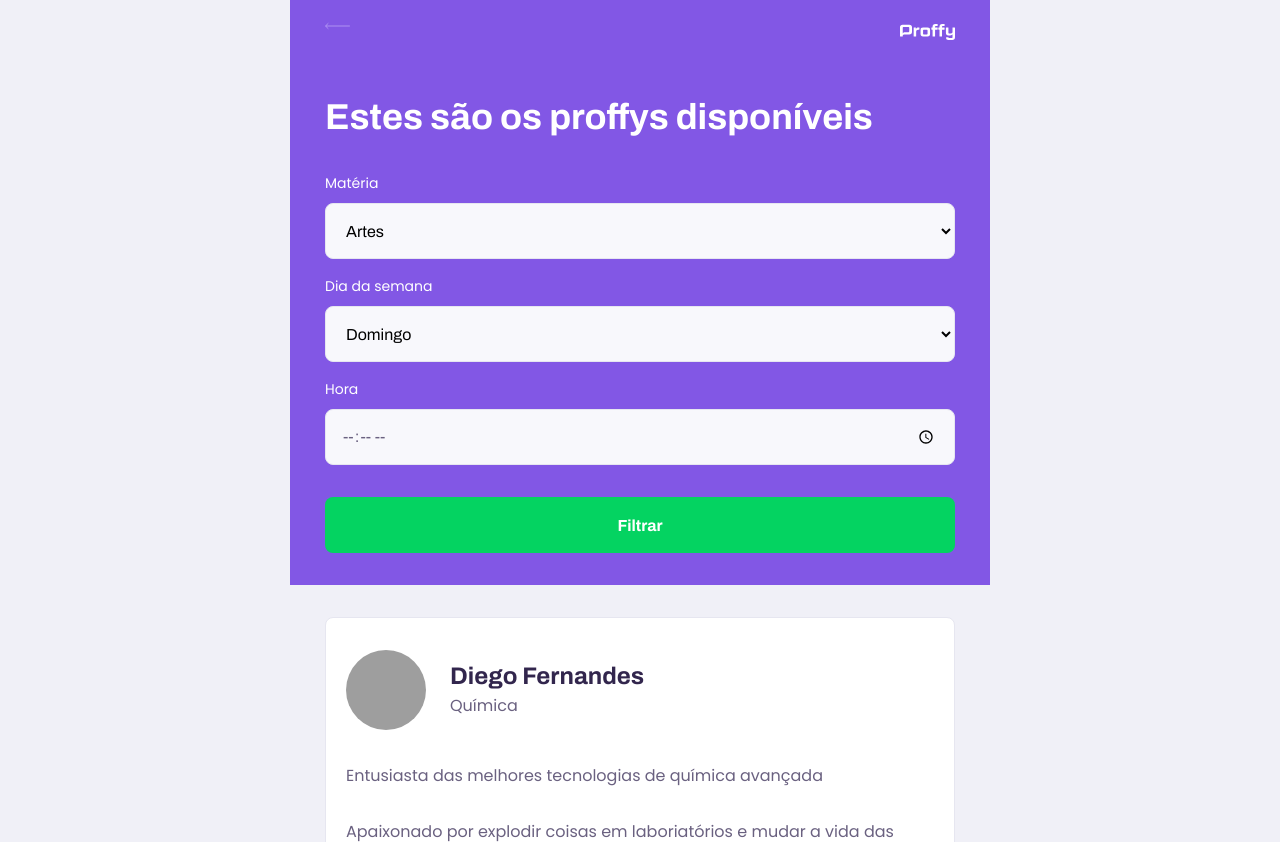
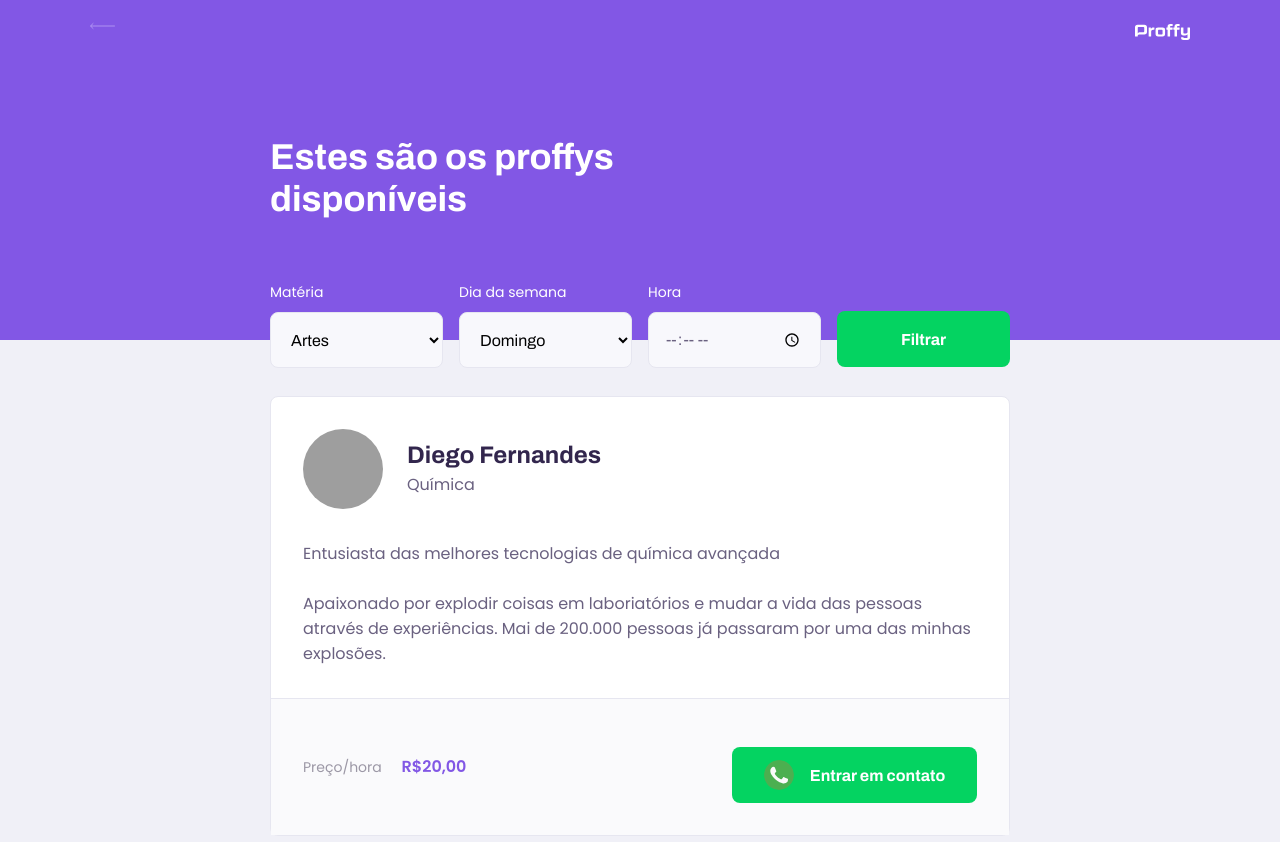
Before and after one commit to JulianaSFreitas21/Proffy, a plain HTML site: page front-end/src/study.html in a window 1280 px wide. Shown: the top 842 px of the page. Drawn offline with Linux system fonts and the light colour scheme; grey boxes are pictures that could not be loaded.

Commit message:
pag study full

```diff
--- a/front-end/styles/partials/page-study.css
+++ b/front-end/styles/partials/page-study.css
@@ -34,6 +34,8 @@
 .page-header .header-content{
     width: 90%;
     margin: 3.2rem auto;
+
+    position: relative;
 }
 
 .page-header .header-content strong{
@@ -149,7 +151,7 @@
     margin-top: 0.4rem;
 }
 
-.teacher-item p{
+.teacher-item < p{
     padding: 0 2rem;
     font-size: 1.6rem;
     line-height: 2.8rem;
@@ -202,3 +204,77 @@
     height: 3rem;
     width: 3rem;
 }
+
+@media (min-width: 700px) {
+    #page-study .container{
+        max-width: 100vw;
+    }
+
+    .page-header{
+        height: 340px;
+    }
+
+    .page-header .top-bar-container{
+        max-width: 1100px;
+    }
+
+    .page-header .header-content{
+        max-width: 740px;
+        flex: 1 1;
+        display: flex;
+        padding-bottom: 48px;
+        flex-direction: column;
+        justify-content: center;
+        margin: 0 auto;
+    }
+
+    .page-header .header-content strong{
+        max-width: 350px;
+    }
+
+    .teacher-item header,
+    .teacher-item footer{
+        padding: 32px;
+    }
+
+    #search-teachers{
+        display: grid;
+        grid-template-columns: repeat(4, 1fr);
+        gap: 16px;
+        position: absolute;
+        bottom: -28px;
+    }
+
+    #page-study main{
+        padding: 32px 0;
+        width: 740px;
+        margin: 0 auto;
+    }
+
+    #search-teachers .select-block{
+        margin-bottom: 0;
+    }
+
+    .input-block:focus-within:after{
+        background-color: var(--color-primary-light);
+    }
+
+    .teacher-item > p{ /* esse > significa o primeiro elemento p*/
+        padding: 0 32px;
+    }
+
+    .teacher-item footer p strong{
+        display: initial;
+        margin-left: 16px;
+    }
+
+    .teacher-item footer button{
+        width: 245px;
+        font-size: 16px;
+        justify-content: center;
+    }
+
+    .teacher-item footer button img{
+        margin-right: 16px;
+    }
+}
```
